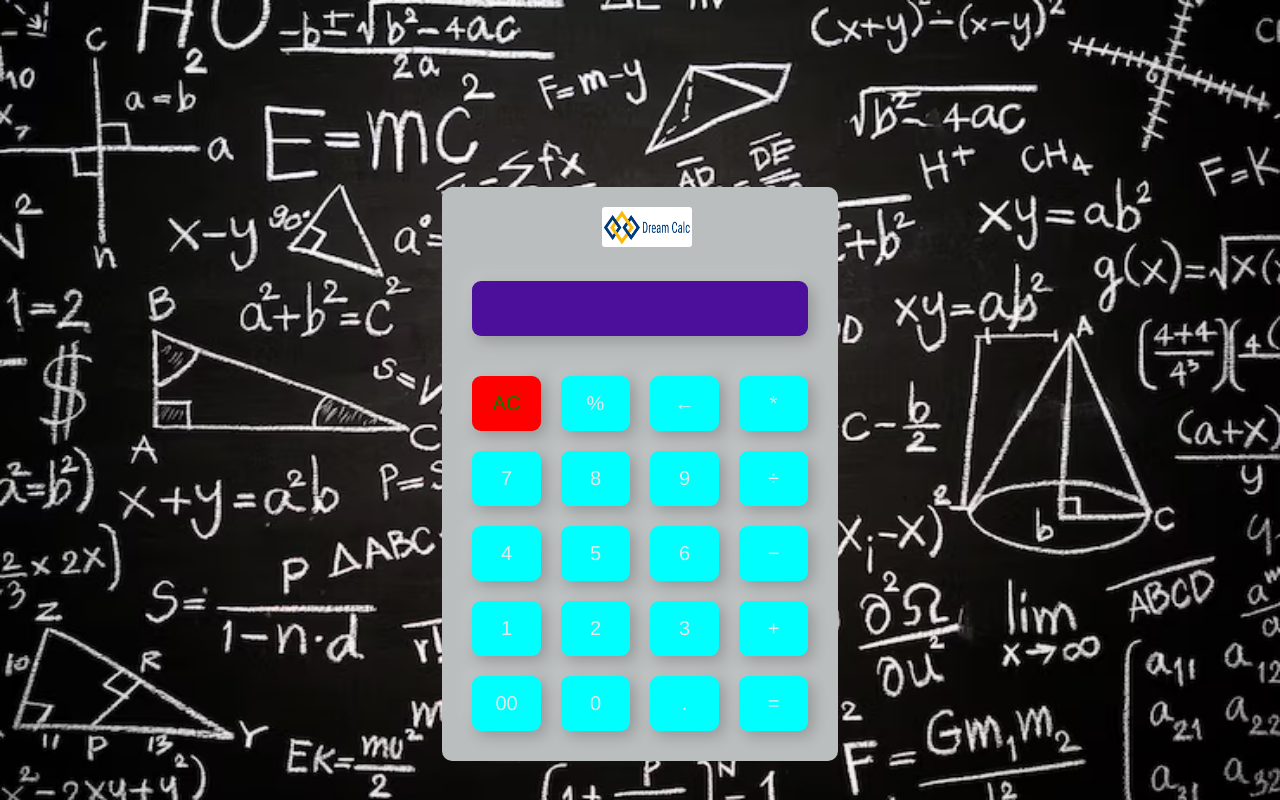
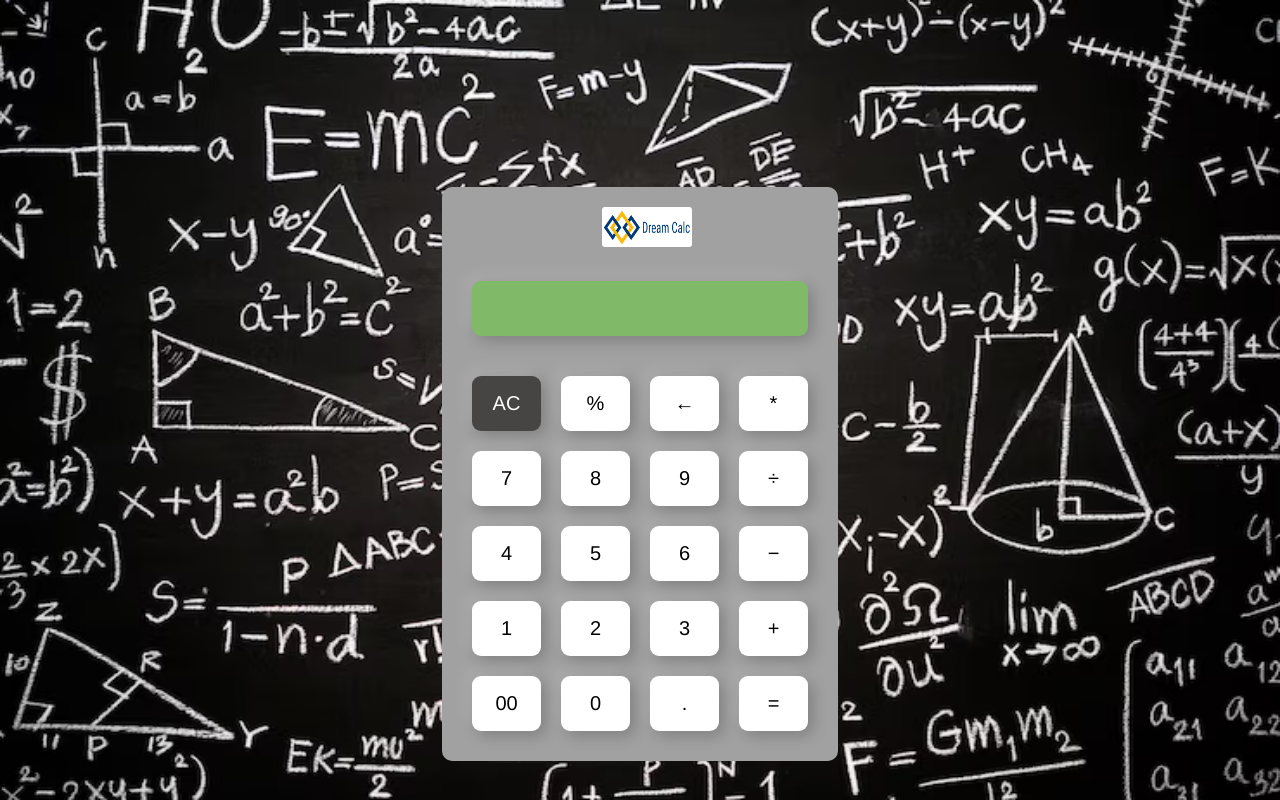
Before and after one commit to yres45/dream_calc, a React (Create React App) app: page / in a window 1280 px wide. Built offline with nearby package versions, Linux system fonts and the light colour scheme.

Commit message:
add chenges of design button

```diff
--- a/src/App.css
+++ b/src/App.css
@@ -26,7 +26,7 @@ body{
 }
 
 .calculator{
-  background: rgb(187, 190, 190);
+  background: #A1A1A1;
   padding: 20px;
   border-radius: 10px;
   justify-content: center;
@@ -44,7 +44,7 @@ body{
   height: 55px;
   border-radius: 9px;
   box-shadow: -8px -8px 15px rgba(255, 255, 255, 0.1),5px 5px 15px rgba(0, 0, 0, 0.2);
-  background-color: rgb(76, 15, 155);
+  background-color: #80BA68;
   cursor: pointer;
   margin: 10px;
   font-size: 20px;
@@ -63,14 +63,14 @@ input:active[type=button] {
   box-shadow: inset 0px 0px 5px #160b0b;
 }
 #button-color {
-  background-color: aqua;
-  color: #e5e5e5;
+  background-color: white;
+  color: #000000;
 }
 
 #buttonAC-color {
-  background-color: red;
+  background-color: #474444;
 
-  color: green;
+  color: white;
 }
 
 
```
